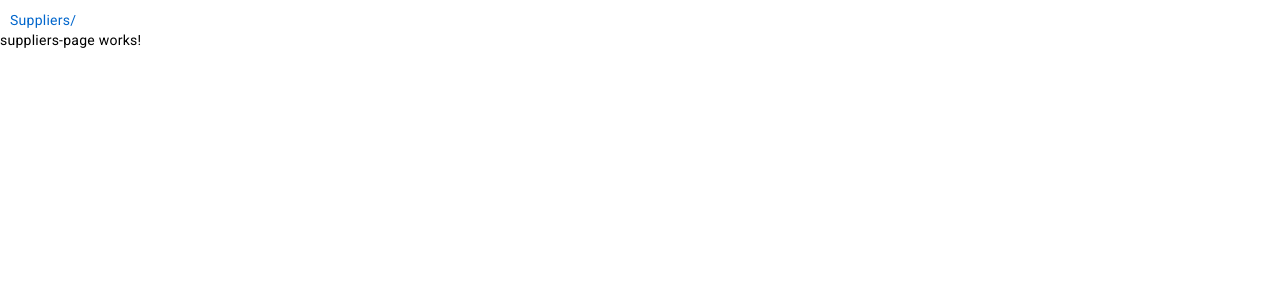
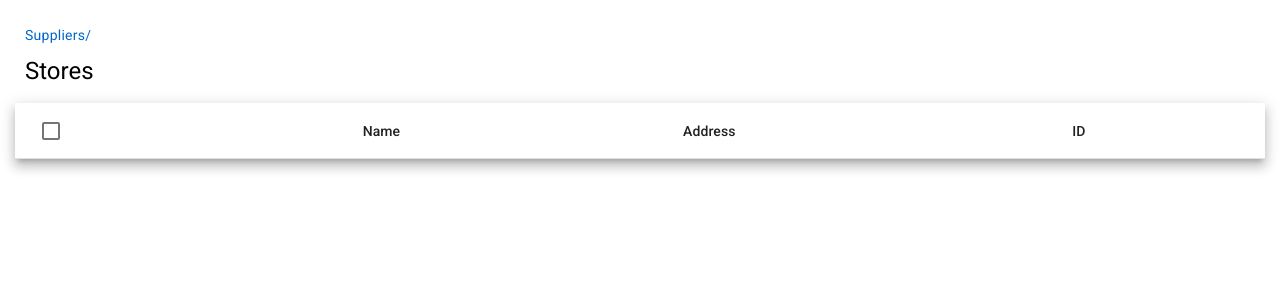
Before and after one commit to Anarhi916/Angular-app, an Angular app: page / in a window 1280 px wide. Shown: the top 300 px of the page. Built offline with nearby package versions, Linux system fonts and the light colour scheme; no server answers.

Commit message:
added table

```diff
--- a/src/app/app.component.html
+++ b/src/app/app.component.html
@@ -1,4 +1,6 @@
-<a class="breadcrumbs" href="">{{ breadcrumbs }}</a>
-<div>
-  <router-outlet></router-outlet>
+<div class="container">
+  <a class="breadcrumbs" href="">{{ breadcrumbs }}</a>
+  <div>
+    <router-outlet></router-outlet>
+  </div>
 </div>
--- a/src/app/app.component.scss
+++ b/src/app/app.component.scss
@@ -5,3 +5,7 @@
   text-decoration: none;
   color: #0066cc;
 }
+
+.container {
+  padding: 15px;
+}
--- /dev/null
+++ b/src/app/components/supplier-table/supplier-table.component.html
@@ -0,0 +1,43 @@
+<table mat-table [dataSource]="dataSource" class="mat-elevation-z8">
+  <!-- Checkbox Column -->
+  <ng-container matColumnDef="select">
+    <th mat-header-cell *matHeaderCellDef>
+      <mat-checkbox
+        (change)="$event ? toggleAllRows() : null"
+        [checked]="selection.hasValue() && isAllSelected()"
+        [indeterminate]="selection.hasValue() && !isAllSelected()"
+      >
+      </mat-checkbox>
+    </th>
+    <td mat-cell *matCellDef="let row">
+      <mat-checkbox
+        (click)="$event.stopPropagation()"
+        (change)="$event ? selection.toggle(row) : null"
+        [checked]="selection.isSelected(row)"
+      >
+      </mat-checkbox>
+    </td>
+  </ng-container>
+
+  <ng-container matColumnDef="name">
+    <th mat-header-cell *matHeaderCellDef>Name</th>
+    <td mat-cell *matCellDef="let element">{{ element.Name }}</td>
+  </ng-container>
+
+  <ng-container matColumnDef="address">
+    <th mat-header-cell *matHeaderCellDef>Address</th>
+    <td mat-cell *matCellDef="let element">{{ element.Address }}</td>
+  </ng-container>
+
+  <ng-container matColumnDef="id">
+    <th mat-header-cell *matHeaderCellDef>ID</th>
+    <td mat-cell *matCellDef="let element">{{ element.id }}</td>
+  </ng-container>
+
+  <tr mat-header-row *matHeaderRowDef="displayedColumns"></tr>
+  <tr
+    mat-row
+    *matRowDef="let row; columns: displayedColumns"
+    (click)="selection.toggle(row)"
+  ></tr>
+</table>
--- /dev/null
+++ b/src/app/components/supplier-table/supplier-table.component.scss
@@ -0,0 +1,3 @@
+table {
+  width: 100%;
+}
--- /dev/null
+++ b/src/app/components/supplier-table/supplier-table.component.ts
@@ -0,0 +1,41 @@
+import { Component, OnInit } from '@angular/core';
+import { ISuppliers, SupplierService } from '../../services/supplier.service';
+import { SelectionModel } from '@angular/cdk/collections';
+import { MatTableDataSource } from '@angular/material/table';
+
+@Component({
+  selector: 'app-supplier-table',
+  templateUrl: './supplier-table.component.html',
+  styleUrl: './supplier-table.component.scss',
+})
+export class SupplierTableComponent implements OnInit {
+  dataSource: MatTableDataSource<ISuppliers>;
+  constructor(public supplierService: SupplierService) {}
+  ngOnInit(): void {
+    this.supplierService.getAllStores().subscribe(() => {
+      this.dataSource = new MatTableDataSource<ISuppliers>(
+        this.supplierService.stores
+      );
+    });
+  }
+  displayedColumns: string[] = ['select', 'name', 'address', 'id'];
+
+  selection = new SelectionModel<ISuppliers>(true, []);
+
+  /** Whether the number of selected elements matches the total number of rows. */
+  isAllSelected() {
+    const numSelected = this.selection.selected.length;
+    const numRows = this.dataSource.data.length;
+    return numSelected === numRows;
+  }
+
+  /** Selects all rows if they are not all selected; otherwise clear selection. */
+  toggleAllRows() {
+    if (this.isAllSelected()) {
+      this.selection.clear();
+      return;
+    }
+
+    this.selection.select(...this.dataSource.data);
+  }
+}
--- a/src/app/pages/suppliers-page/suppliers-page.component.html
+++ b/src/app/pages/suppliers-page/suppliers-page.component.html
@@ -1 +1,2 @@
-<p>suppliers-page works!</p>
+<h1 class="title">{{ title }}</h1>
+<app-supplier-table></app-supplier-table>
--- a/src/app/pages/suppliers-page/suppliers-page.component.scss
+++ b/src/app/pages/suppliers-page/suppliers-page.component.scss
@@ -0,0 +1,4 @@
+.title {
+  margin-top: 10px;
+  margin-left: 10px;
+}
--- a/src/app/pages/suppliers-page/suppliers-page.component.ts
+++ b/src/app/pages/suppliers-page/suppliers-page.component.ts
@@ -1,10 +1,12 @@
-import { Component } from '@angular/core';
+import { Component, OnInit } from '@angular/core';
 
 @Component({
   selector: 'app-suppliers-page',
   templateUrl: './suppliers-page.component.html',
-  styleUrl: './suppliers-page.component.scss'
+  styleUrl: './suppliers-page.component.scss',
 })
 export class SuppliersPageComponent {
+  constructor() {}
 
+  title: string = 'Stores';
 }
--- /dev/null
+++ b/src/app/services/supplier.service.ts
@@ -0,0 +1,26 @@
+import { HttpClient } from '@angular/common/http';
+import { Injectable } from '@angular/core';
+import { Observable, catchError, delay, retry, tap, throwError } from 'rxjs';
+
+export interface ISuppliers {
+  Name: string;
+  Email: string;
+  PhoneNumber: string;
+  Address: string;
+  Established: string;
+  FloorArea: number;
+  id?: number;
+}
+@Injectable({
+  providedIn: 'root',
+})
+export class SupplierService {
+  constructor(private http: HttpClient) {}
+  stores: ISuppliers[] = [];
+
+  getAllStores(): Observable<ISuppliers[]> {
+    return this.http
+      .get<ISuppliers[]>('http://localhost:3000/api/Stores')
+      .pipe(tap((stores) => (this.stores = stores)));
+  }
+}
```
Also changed, not shown: src/app/app.module.ts (+11 -1 lines).
